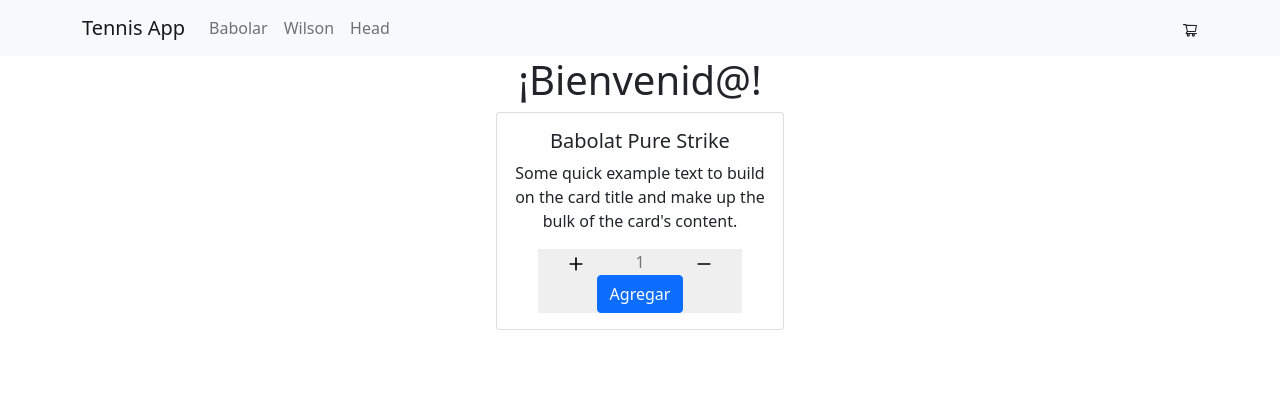
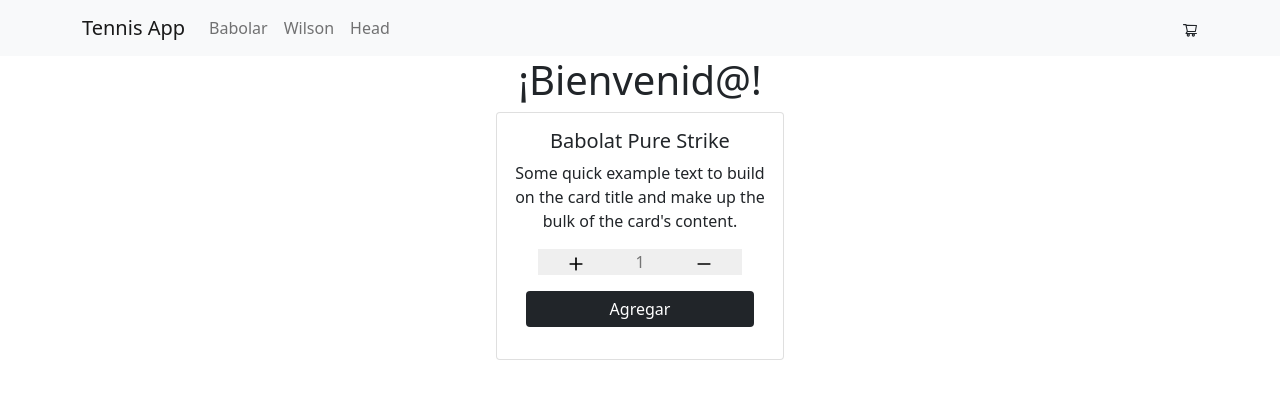
Before and after one commit to StilyanaS/test, a React (Create React App) app: page / in a window 1280 px wide. Shown: the top 396 px of the page. Built offline with nearby package versions, Linux system fonts and the light colour scheme.

Commit message:
itemCount

```diff
--- a/src/App.js
+++ b/src/App.js
@@ -4,7 +4,7 @@
 import ItemCount from './components/ItemCount/ItemCount';
 
 function App() {
-  function onAdd() {
+  function onAdd(count) {
     console.log(`cantidad ${count}`);
   }
   return (
--- a/src/components/ItemCount/ItemCount.css
+++ b/src/components/ItemCount/ItemCount.css
@@ -14,3 +14,9 @@
     max-width: 80%;
     margin: auto;
 }
+
+.add-to-cart {
+    width: 90%;
+    margin: 1rem auto;
+    border: 0;
+}
--- a/src/components/ItemCount/ItemCount.js
+++ b/src/components/ItemCount/ItemCount.js
@@ -32,8 +32,8 @@
     <button onClick={onIncr}><FiPlus size={20} /></button>
     <input type="text" placeholder={count} disabled />
     <button onClick={onDecr}><FiMinus size={20} /></button>
-    <Button variant="primary" onClick={handlerOnAdd}>Agregar</Button>
     </div>
+    <Button variant="dark" className="add-to-cart" onClick={handlerOnAdd}>Agregar</Button>
   </Card.Body>
 </Card>
     )
```
